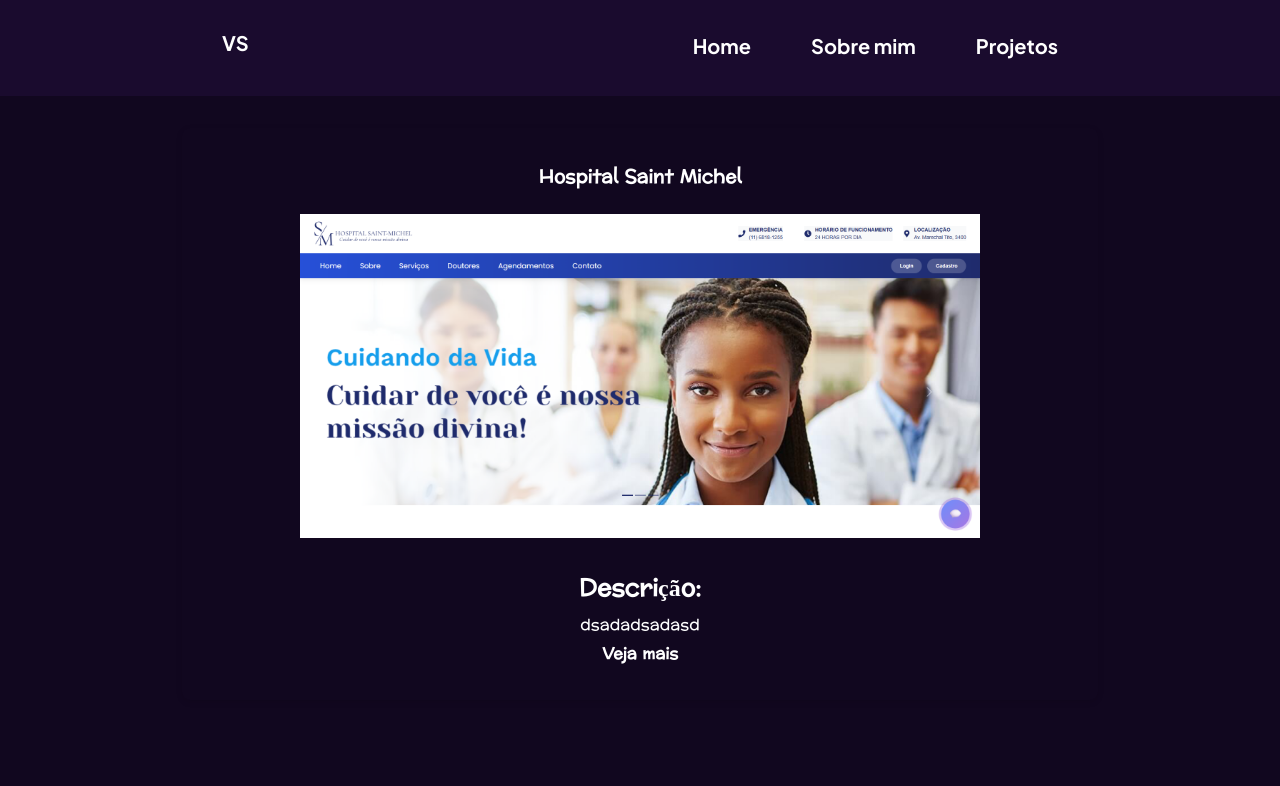
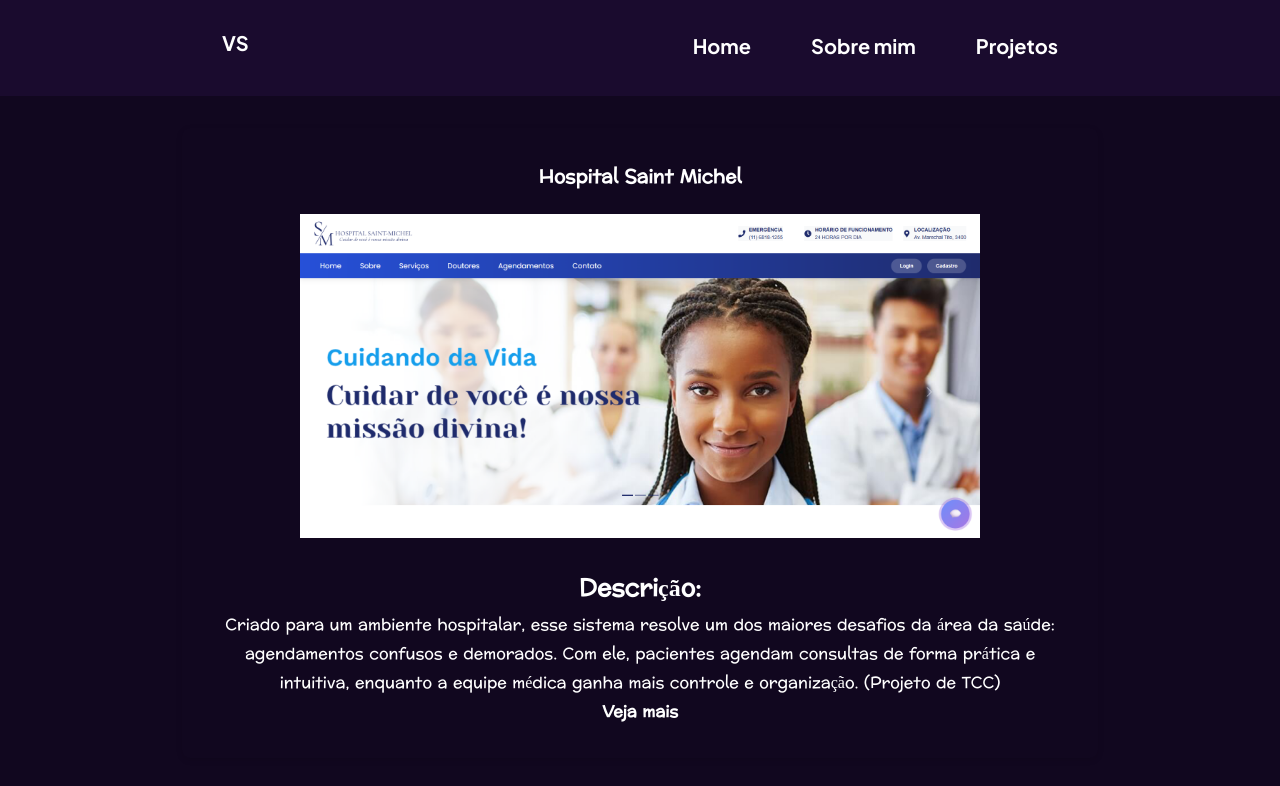
Before and after one commit to Victor-Santos-Silva/Portifolio, a React (Vite) app: page /projects in a window 1280 px wide. Shown: the top 786 px of the page. Built offline with nearby package versions, Linux system fonts and the light colour scheme.

Commit message:
colocando uma descrição no projeto

```diff
--- a/src/components/Projetos/TCC/SaintMichel.jsx
+++ b/src/components/Projetos/TCC/SaintMichel.jsx
@@ -10,7 +10,7 @@ const SaintMichel = () => {
                 <h1>Hospital Saint Michel</h1>
                 <img src={imgSaintMichel} alt="imgSaintMichel" className='imgSaintMichel' />
                 <h2>Descrição:</h2>
-                <p>dsadadsadasd</p>
+                <p>Criado para um ambiente hospitalar, esse sistema resolve um dos maiores desafios da área da saúde: agendamentos confusos e demorados. Com ele, pacientes agendam consultas de forma prática e intuitiva, enquanto a equipe médica ganha mais controle e organização. (Projeto de TCC)</p>
                 <Link to='https://hospitalsaintmichel.vercel.app/' target='_blank'><b>Veja mais</b></Link>
             </section>
         </>
```
